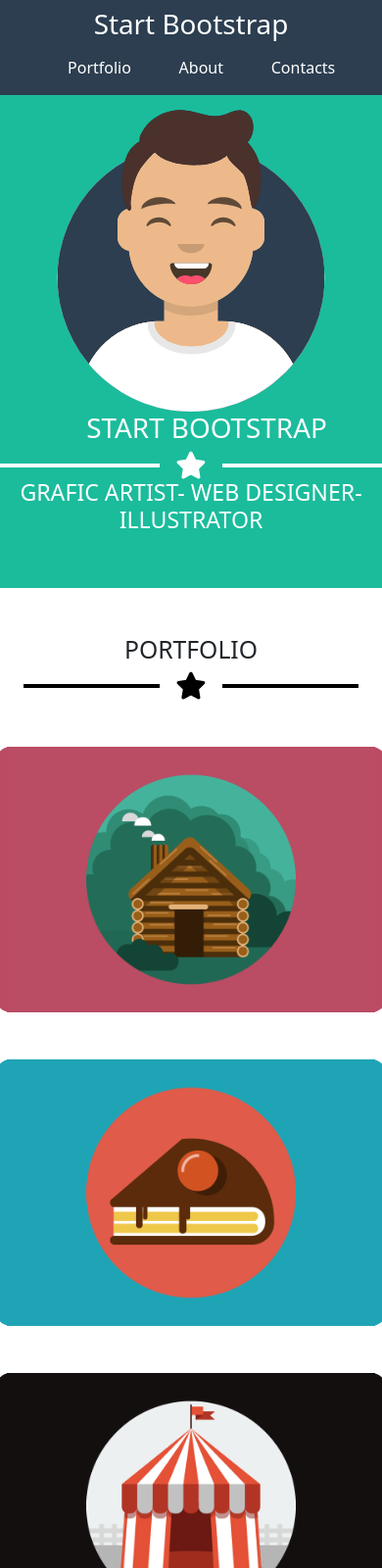
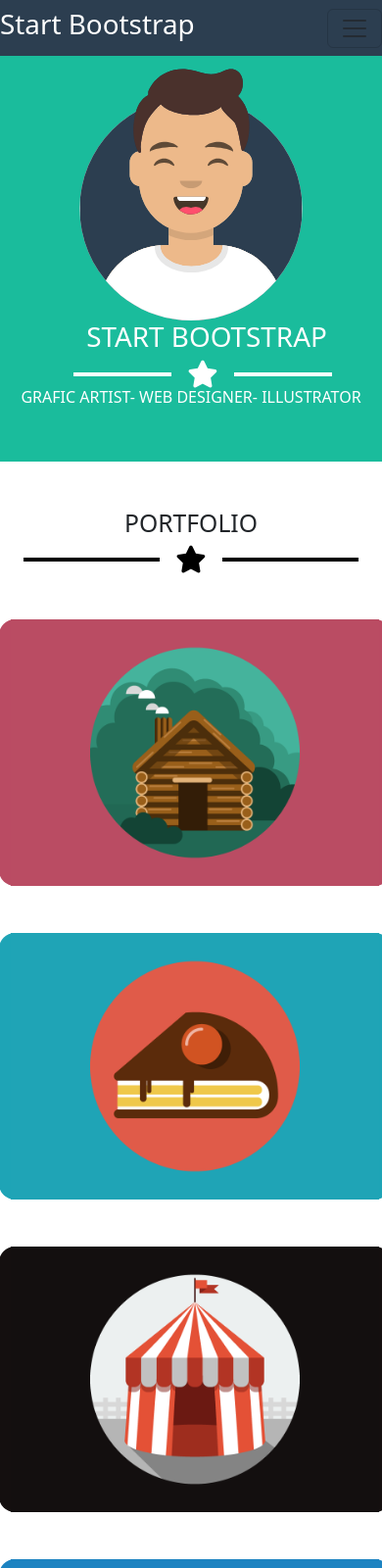
Before and after one commit to Riccardouras/html-css-bootstrap-freelancer, a plain HTML site: page index.html in a window 390 px wide. Shown: the top 1600 px of the page at 98% size. Drawn offline with nearby package versions, Linux system fonts and the light colour scheme.

Commit message:
media phone

```diff
--- /dev/null
+++ b/css/media.css
@@ -0,0 +1,43 @@
+#jinx{
+    display: none !important;
+}
+@media screen and (max-width: 576px) {
+    #hide{
+        display: none !important;
+    }
+    #jinx{
+        display: flex !important;
+    }
+    .img img{
+        width: 250px !important;
+        height: auto !important;
+    }
+    .star{
+        width: 100px !important;
+
+    }
+    .ml{
+        margin-left: 12px !important;
+    }
+    .font{
+        font-size: 1rem !important;
+    }
+    .rounded-4{
+        margin-left: 8px !important;
+    }
+    .row{
+        flex-direction: column !important;
+    }
+    .align_center{
+        align-items: center;
+    }
+    .foot{
+        margin-top: 20px !important;
+    }
+    h3{
+        font-size: 1rem !important;
+    }
+    ul{
+        margin-left: -56px !important;
+    }
+ }
--- a/css/style.css
+++ b/css/style.css
@@ -22,3 +22,6 @@ body{
 .pb-5 h6{
    margin-left: -67px;
 }
+.star{
+    width: 200px;
+}
--- a/index.html
+++ b/index.html
@@ -5,7 +5,7 @@
     <meta http-equiv="X-UA-Compatible" content="IE=edge">
     <meta name="viewport" content="width=device-width, initial-scale=1.0">
     <title>Bootstrap</title>
-    <link rel="stylesheet" href="./css/layout.css">
+    <link rel="stylesheet" href="./css/media.css">
     <link rel="stylesheet" href="./css/style.css">
     <link href="https://cdn.jsdelivr.net/npm/bootstrap@5.3.0-alpha2/dist/css/bootstrap.min.css" rel="stylesheet" integrity="sha384-aFq/bzH65dt+w6FI2ooMVUpc+21e0SRygnTpmBvdBgSdnuTN7QbdgL+OapgHtvPp" crossorigin="anonymous">
     <link rel="stylesheet" href="https://cdnjs.cloudflare.com/ajax/libs/font-awesome/6.0.0/css/all.min.css">
@@ -13,7 +13,7 @@
 <body>
     <!-- Nav-Bar -->
     <header>
-        <nav class="navbar d-flex justify-content-around container-fluid hide" style="background-color: #2C3E50;">
+        <nav id="hide" class="navbar d-flex justify-content-around container-fluid" style="background-color: #2C3E50;">
             <div>
                 <div class="text-white"><h1>Start Bootstrap</h1></div>
             </div>
@@ -25,7 +25,7 @@
                 </ul>
             </div>
         </nav>
-        <nav class="navbar d-flex justify-content-between container-fluid d-sm-flex d-none d-md-none" style="background-color: #2C3E50;">
+        <nav id="jinx" class="navbar d-flex justify-content-between container-fluid" style="background-color: #2C3E50;">
             <div>
                 <div class="text-white"><h1>Start Bootstrap</h1></div>
             </div>
@@ -45,15 +45,15 @@
                     <div class="flex-grow-1 ms-3">
                         <h1 class="fs-1 text-center text-white">START BOOTSTRAP</h1>
                     </div>
-                    <div class="d-flex justify-content-center container-sm align-items-center gap-3">
-                        <div style="width: 200px; background-color: white; border: white 2px solid ;">
+                    <div class="d-flex justify-content-center container-sm align-items-center gap-3 ml">
+                        <div class="star" style=" background-color: white; border: white 2px solid ;">
                         </div>
                         <i class="fa-solid fa-star text-white fs-1"></i>
-                        <div style="width: 200px; background-color: white; border: white 2px solid">
+                        <div class="star" style=" background-color: white; border: white 2px solid">
                         </div>
                     </div>
                     <div class="mb-5">
-                        <h3 class="text-white text-center">GRAFIC ARTIST- WEB DESIGNER- ILLUSTRATOR</h3>
+                        <h3 class="text-white text-center font">GRAFIC ARTIST- WEB DESIGNER- ILLUSTRATOR</h3>
                     </div>
                 </div>
             </div>
@@ -74,22 +74,22 @@
             </div>
             <div class="container d-flex align-items-center justify-content-center">
                 <div class="row gap-5">
-                    <div class="col-12 col-2 d-flex justify-content-center align-items-center rounded-4" style="background-color: #BA4B63; width: 400px;">
+                    <div class="col-2 d-flex justify-content-center align-items-center rounded-4" style="background-color: #BA4B63; width: 400px;">
                         <img src="./img/cabin.png" class="img-fluid" alt="">
                     </div>
-                    <div class="col-12 col-2 d-flex justify-content-center align-items-center rounded-4" style="background-color: #1EA4B6; width: 400px;">
+                    <div class="col-2 d-flex justify-content-center align-items-center rounded-4" style="background-color: #1EA4B6; width: 400px;">
                         <img src="./img/cake.png" class="img-fluid" alt="">
                     </div>
-                    <div class="col-12 col-2 d-flex justify-content-center align-items-center rounded-4" style="background-color: #140F0F; width: 400px;">
+                    <div class="col-2 d-flex justify-content-center align-items-center rounded-4" style="background-color: #140F0F; width: 400px;">
                         <img src="./img/circus.png" class="img-fluid" alt="">
                     </div>
-                    <div class="col-12 col-2 d-flex justify-content-center align-items-center rounded-4" style="background-color: #1C83C1; width: 400px;">
+                    <div class="col-2 d-flex justify-content-center align-items-center rounded-4" style="background-color: #1C83C1; width: 400px;">
                         <img src="./img/game.png" class="img-fluid" alt="">
                     </div>
-                    <div class="col-12 col-2 d-flex justify-content-center align-items-center rounded-4" style="background-color: #0E38B5; width: 400px;">
+                    <div class="col-2 d-flex justify-content-center align-items-center rounded-4" style="background-color: #0E38B5; width: 400px;">
                         <img src="./img/safe.png" class="img-fluid" alt="">
                     </div>
-                    <div class="col-12 col-2 d-flex justify-content-center align-items-center rounded-4" style="background-color: #CCB2A3; width: 400px;">
+                    <div class="col-2 d-flex justify-content-center align-items-center rounded-4" style="background-color: #CCB2A3; width: 400px;">
                         <img src="./img/submarine.png" class="img-fluid" alt="">
                     </div>
                 </div>
@@ -110,7 +110,7 @@
                             <div style="width: 200px; background-color: white; border: white 2px solid">
                             </div>
                         </div>
-                        <div class="d-flex mb-5 mt-5">
+                        <div class="d-flex mb-5 mt-5 row">
                             <div class="col text-white ">Lorem ipsum dolor sit amet consectetur adipisicing elit. Minima, ab magni repellat neque rem obcaecati beatae est voluptas aspernatur vero velit exercitationem dolores facilis consequuntur soluta laudantium nulla eligendi? Reiciendis!</div>
                             <div class="col text-white ">Lorem ipsum dolor sit amet consectetur adipisicing elit. Nam consequatur magnam pariatur beatae quia voluptate, commodi quae libero officia porro asperiores ipsum quas nulla fugit accusantium magni facilis earum sint.</div>
                         </div>
@@ -189,8 +189,8 @@
         </section>
     </main>
     <footer style="background-color: #2C3E50;">
-        <div style="background-color: #3A546D;"  class="container-fluid " >
-            <div class="row justify-content-center p-5" >
+        <div style="background-color: #3A546D;"  class="container-fluid foot" >
+            <div class="row justify-content-center p-5 align_center" >
                 <div class="col-3">
                     <h3 class="text-white">LOCATION</h3>
                     <P>Campi flegrei 21120 Capital City</P>
```
Also changed, not shown: css/layout.css (deleted).
